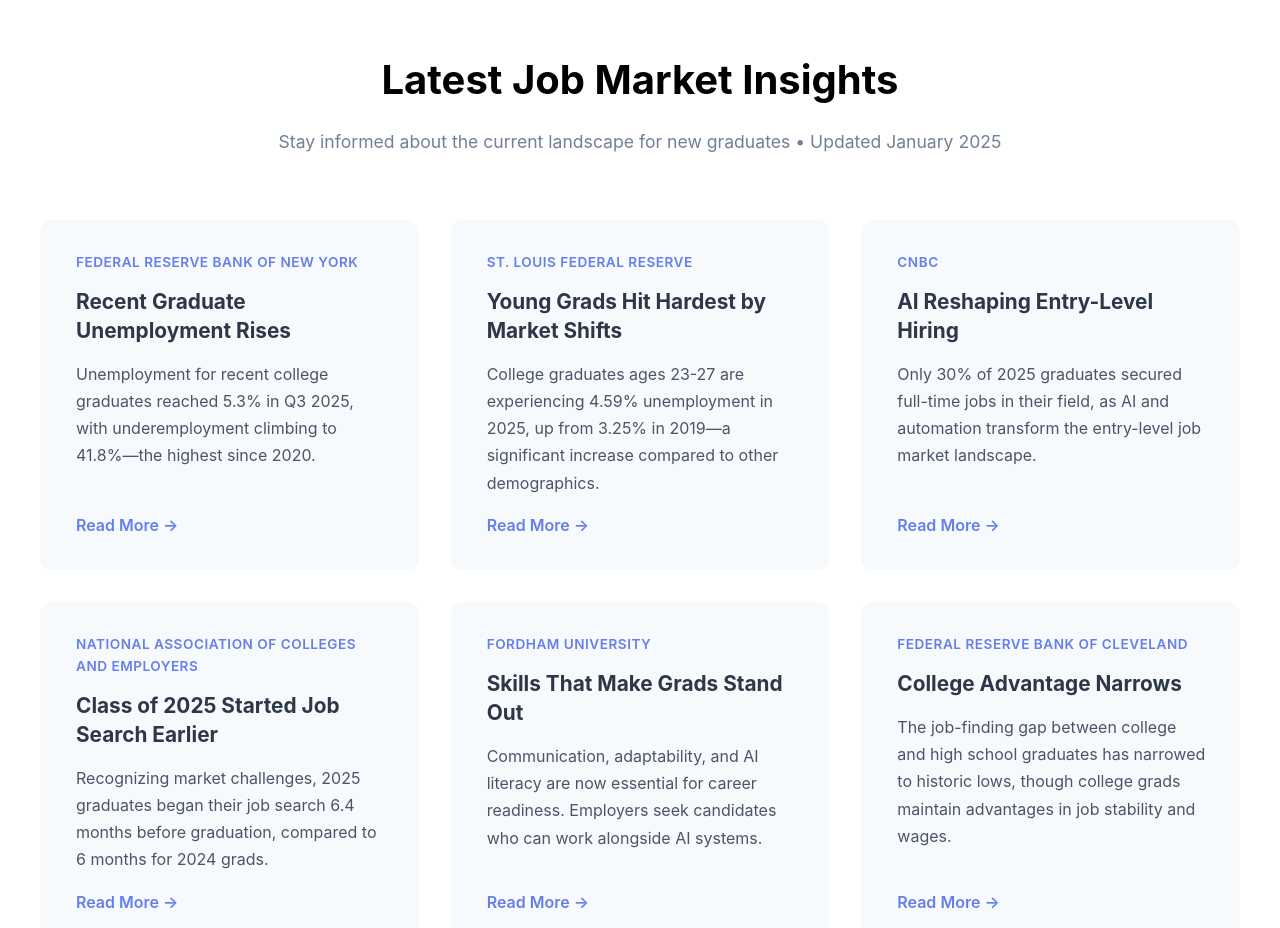
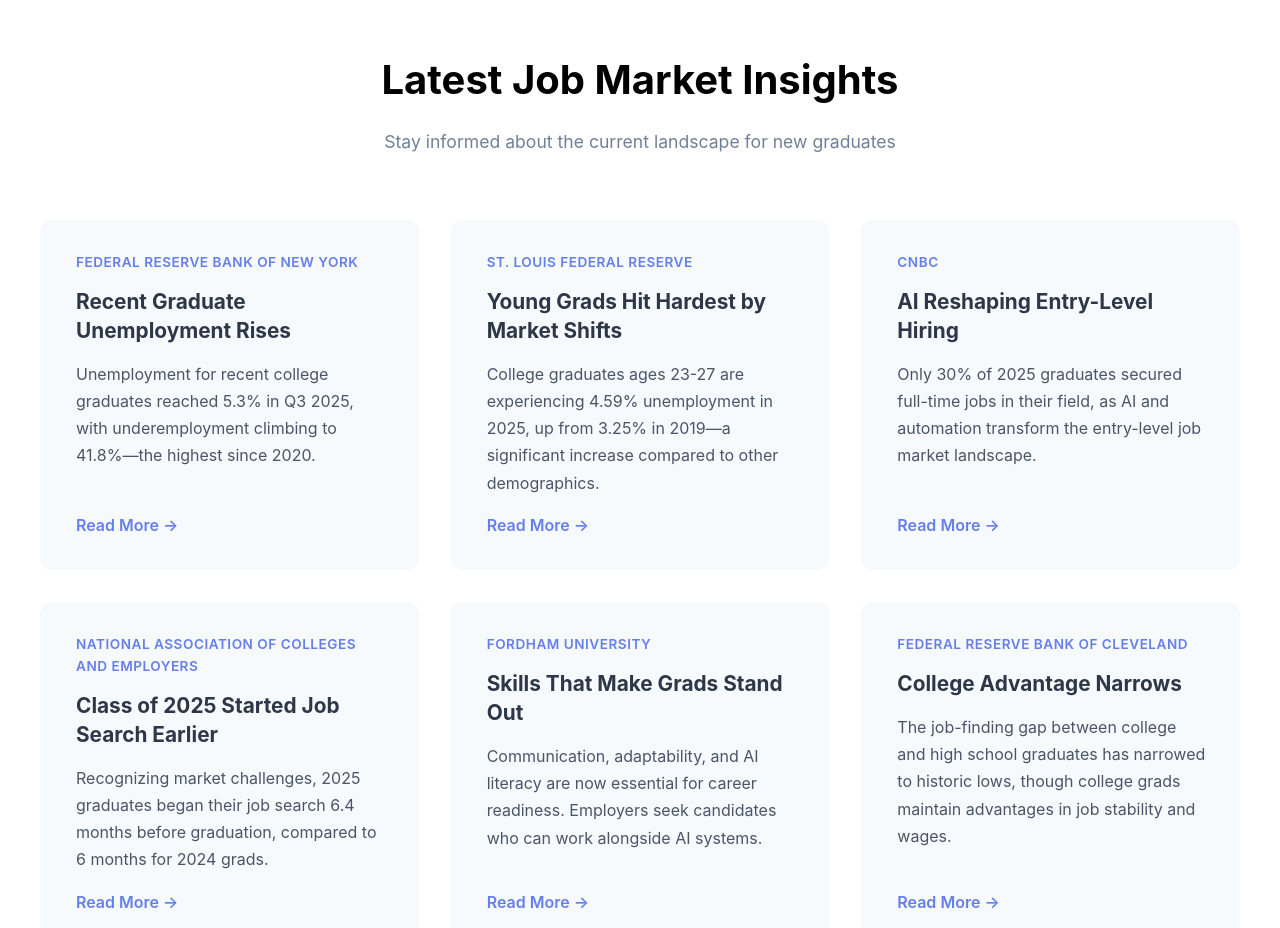
Before and after one commit to l2deuce/l2deuce.github.io, a plain HTML site: page index.html in a window 1280 px wide. Shown: the part 5440-6368 px from the top of the page. Drawn offline with Linux system fonts and the light colour scheme.

Commit message:
Update index.html

```diff
--- a/index.html
+++ b/index.html
@@ -1011,7 +1011,7 @@
     <section class="market-insights">
         <div class="container">
             <h2 class="section-title">Latest Job Market Insights</h2>
-            <p class="section-subtitle">Stay informed about the current landscape for new graduates • Updated January 2025</p>
+            <p class="section-subtitle">Stay informed about the current landscape for new graduates</p>
 
             <div class="news-grid">
                 <div class="news-card">
```
